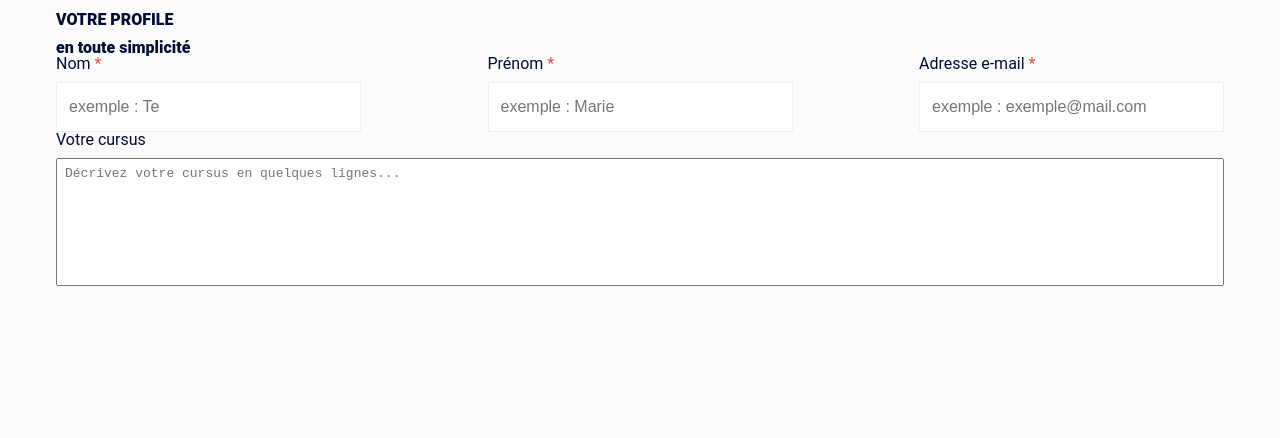
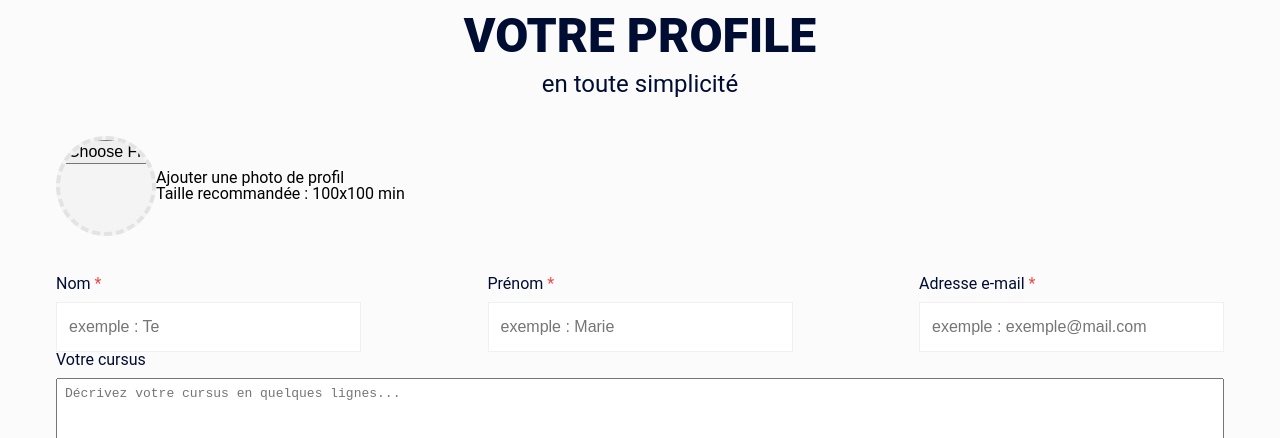
Before and after one commit to fedre30/react-challenge-191026, a React (Create React App) app in the folder Client/: page /profile in a window 1280 px wide. Shown: the top 438 px of the page. Built offline with nearby package versions, Linux system fonts and the light colour scheme.

Commit message:
add profil picture input wip

```diff
--- a/Client/src/views/profile/form.tsx
+++ b/Client/src/views/profile/form.tsx
@@ -1,14 +1,49 @@
 import React from "react";
 import styled from "styled-components";
+import { rem } from "polished";
+
 import { TextField, TextAreaField } from "styles/molecules";
+import { space } from "styles/const";
+// import LogoGirl from "images/logo-girl.svg";
 
 const FieldWrapper = styled.div`
   display: flex;
   justify-content: space-between;
 `;
 
+const ProfilPicture = styled.div`
+  display: flex;
+  align-items: center;
+  margin-bottom: ${space.xl};
+`;
+const ProfilPictureField = styled.input`
+  /**
+    * ? TODO Maybe use svg
+    */
+  width: ${rem(100)};
+  height: ${rem(100)};
+  display: flex;
+  justify-content: center;
+  align-items: center;
+  border-radius: 50%;
+  border: dashed #e3e3e3 4px;
+  background: #f4f4f4;
+`;
+
+// TODO Review ProfilPictureField
+
 export const Form = () => (
   <>
+    <ProfilPicture>
+      <div>
+        <ProfilPictureField type="file" />
+      </div>
+      <div>
+        <p>Ajouter une photo de profil</p>
+        <p>Taille recommandée : 100x100 min</p>
+      </div>
+    </ProfilPicture>
+
     <FieldWrapper>
       <div>
         <TextField
--- a/Client/src/views/profile/index.tsx
+++ b/Client/src/views/profile/index.tsx
@@ -1,5 +1,6 @@
 import React from "react";
 import styled from "styled-components";
+import { rem } from "polished";
 
 import { Container } from "styles/layout/container";
 import { space, font, color } from "styles/const";
@@ -9,14 +10,17 @@ import { Form } from "./form";
 const Title = styled.h1`
   margin: ${space.sm} auto;
   text-transform: uppercase;
+  font-size: ${rem(48)};
   font-weight: ${font.weight.bold};
   color: ${color.primary};
+  text-align: center;
 `;
 
 const Subtitle = styled.h2`
-  margin: 0 auto;
-  font-weight: ${font.weight.bold};
+  margin-bottom: ${space.xl};
+  font-size: ${rem(24)};
   color: ${color.primary};
+  text-align: center;
 `;
 
 export const Profile = () => (
```
Also changed, not shown: Client/src/images/logo-girl.svg (added).
